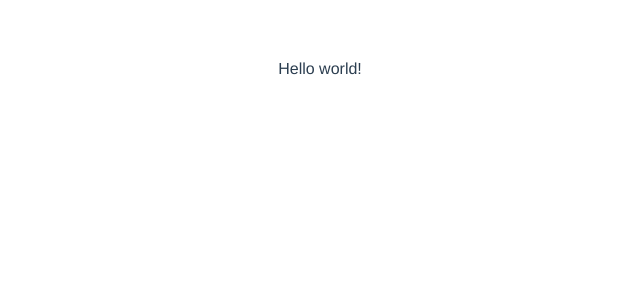
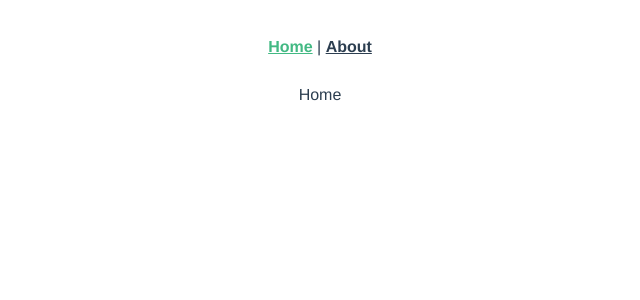
Before and after one commit to guijun13/todo-vue, a Vue app: page / in a window 1280 px wide. Shown: the top 300 px of the page, without its empty margins (320-960 px from the left). Built offline with nearby package versions, Linux system fonts and the light colour scheme.

Commit message:
:heavy_plus_sign: Add routes with 'vue router'

```diff
--- a/package.json
+++ b/package.json
@@ -9,11 +9,13 @@
   },
   "dependencies": {
     "core-js": "^3.6.5",
-    "vue": "^2.6.11"
+    "vue": "^2.6.11",
+    "vue-router": "^3.2.0"
   },
   "devDependencies": {
     "@vue/cli-plugin-babel": "~4.5.0",
     "@vue/cli-plugin-eslint": "~4.5.0",
+    "@vue/cli-plugin-router": "~4.5.0",
     "@vue/cli-service": "~4.5.0",
     "babel-eslint": "^10.1.0",
     "eslint": "^6.7.2",
--- a/src/App.vue
+++ b/src/App.vue
@@ -1,24 +1,32 @@
 <template>
-  <div>
-    Hello world!
+  <div id="app">
+    <div id="nav">
+      <router-link to="/">Home</router-link> |
+      <router-link to="/about">About</router-link>
+    </div>
+    <router-view/>
   </div>
 </template>
 
-<script>
-
-export default {
-  name: 'App',
-  components: {}
-}
-</script>
-
-<style scoped>
-div {
+<style>
+#app {
   font-family: Avenir, Helvetica, Arial, sans-serif;
   -webkit-font-smoothing: antialiased;
   -moz-osx-font-smoothing: grayscale;
   text-align: center;
   color: #2c3e50;
-  margin-top: 60px;
+}
+
+#nav {
+  padding: 30px;
+}
+
+#nav a {
+  font-weight: bold;
+  color: #2c3e50;
+}
+
+#nav a.router-link-exact-active {
+  color: #42b983;
 }
 </style>
--- a/src/main.js
+++ b/src/main.js
@@ -1,8 +1,10 @@
 import Vue from 'vue'
 import App from './App.vue'
+import router from './router'
 
 Vue.config.productionTip = false
 
 new Vue({
-  render: h => h(App),
+  router,
+  render: h => h(App)
 }).$mount('#app')
--- /dev/null
+++ b/src/router/index.js
@@ -0,0 +1,29 @@
+import Vue from 'vue'
+import VueRouter from 'vue-router'
+import Home from '../views/Home.vue'
+
+Vue.use(VueRouter)
+
+const routes = [
+  {
+    path: '/',
+    name: 'Home',
+    component: Home
+  },
+  {
+    path: '/about',
+    name: 'About',
+    // route level code-splitting
+    // this generates a separate chunk (about.[hash].js) for this route
+    // which is lazy-loaded when the route is visited.
+    component: () => import(/* webpackChunkName: "about" */ '../views/About.vue')
+  }
+]
+
+const router = new VueRouter({
+  mode: 'history',
+  base: process.env.BASE_URL,
+  routes
+})
+
+export default router
--- /dev/null
+++ b/src/views/About.vue
@@ -0,0 +1,5 @@
+<template>
+  <div class="about">
+    <h1>This is an about page</h1>
+  </div>
+</template>
--- /dev/null
+++ b/src/views/Home.vue
@@ -0,0 +1,15 @@
+<template>
+  <div class="home">
+    Home
+  </div>
+</template>
+
+<script>
+// @ is an alias to /src
+
+export default {
+  name: 'Home',
+  components: {
+  }
+}
+</script>
```
Also changed, not shown: 1 other file (tests, documents, lock files or other folders).
